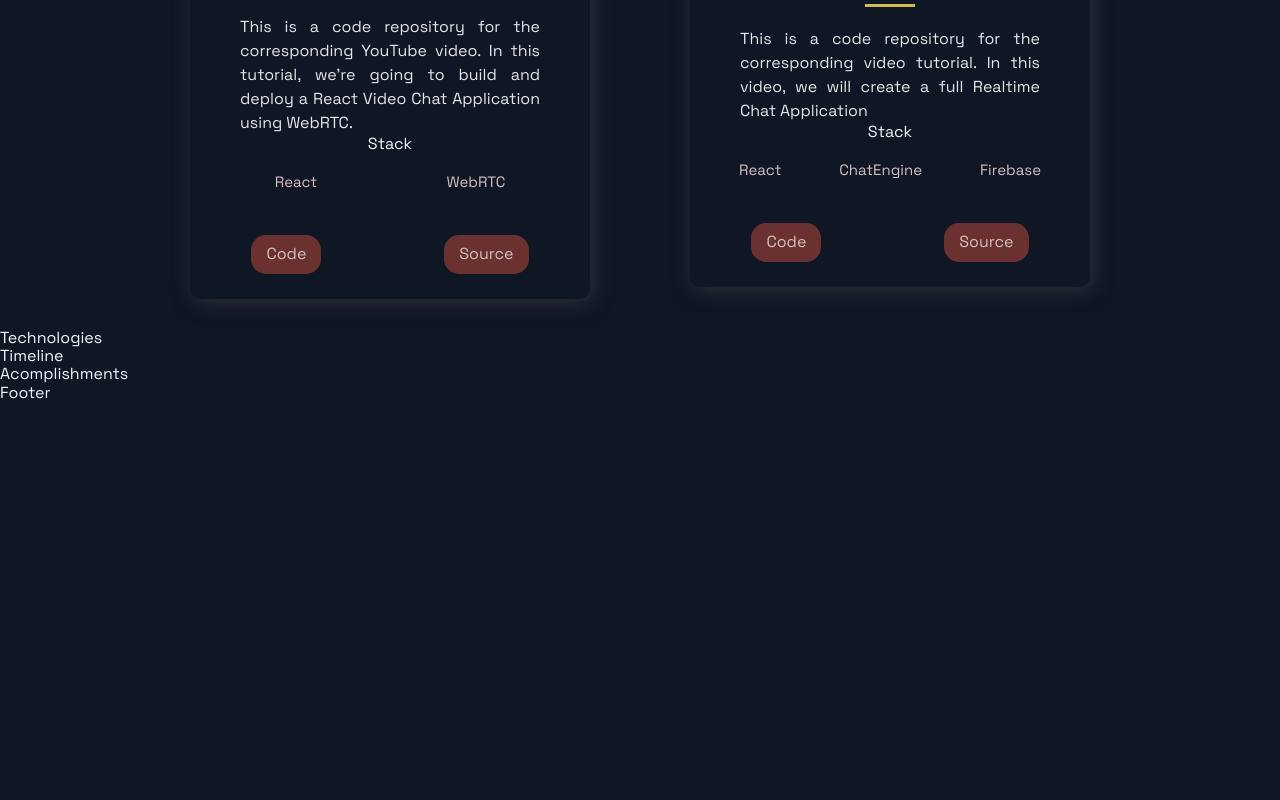
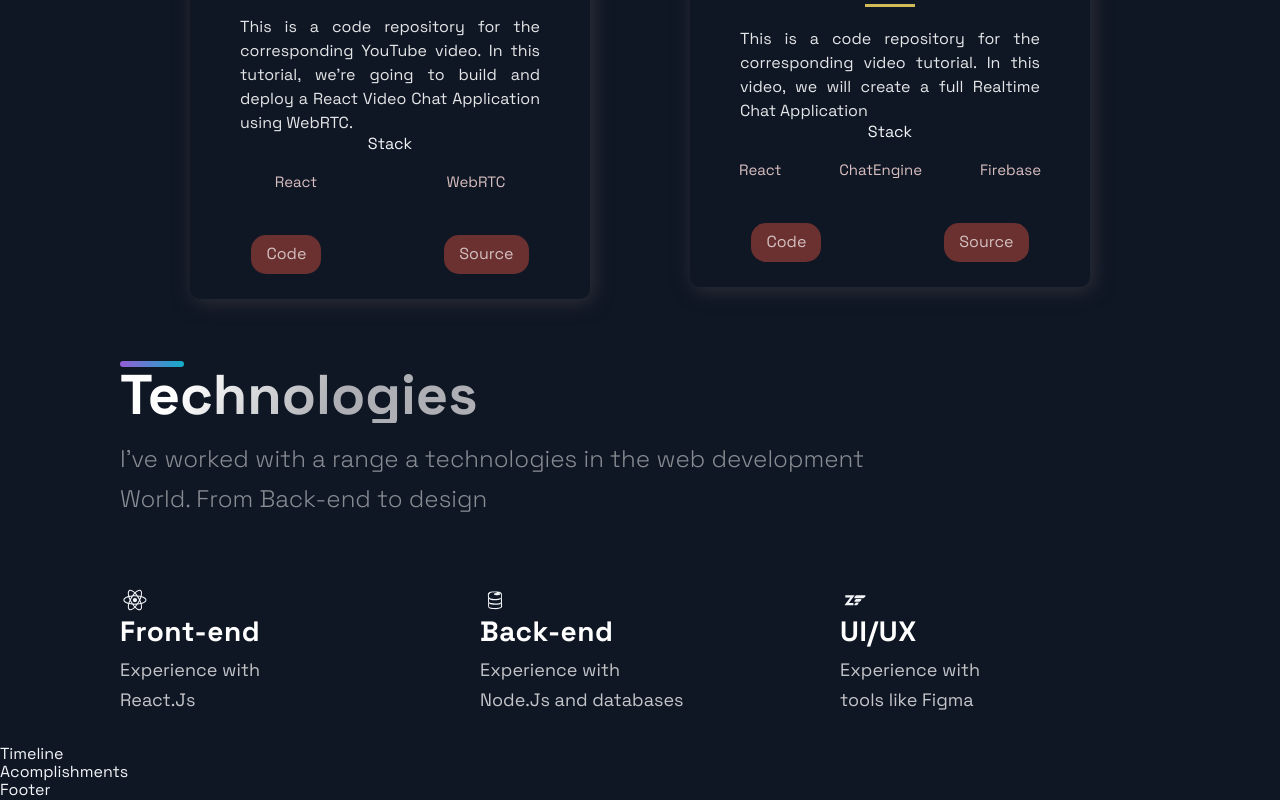
Before and after one commit to eddymandran/portfolio, a Next.js app: page / in a window 1280 px wide. Shown: the part 1864-2664 px from the top of the page. Before the commit the page ends 2267 px from the top, so only its background shows below. Built offline with nearby package versions, Linux system fonts and the light colour scheme.

Commit message:
technologies section done

```diff
--- a/src/components/Technologies/Technologies.js
+++ b/src/components/Technologies/Technologies.js
@@ -4,9 +4,46 @@
 import { List, ListContainer, ListItem, ListParagraph, ListTitle } from './TechnologiesStyles';
 
 const Technologies = () =>  (
-  <div>
-    Technologies
-  </div>
+  <Section id="tech">
+    <SectionDivider/>
+    <SectionTitle>Technologies</SectionTitle>
+    <SectionText>
+      I've worked with a range a technologies in the web development World.
+      From Back-end to design
+    </SectionText>
+    <List>
+      <ListItem>
+        <DiReact size="3rem"/>
+        <ListContainer>
+          <ListTitle>Front-end</ListTitle>
+          <ListParagraph>
+            Experience with <br/>
+            React.Js
+          </ListParagraph>
+        </ListContainer>
+      </ListItem>
+      <ListItem>
+        <DiFirebase size="3rem"/>
+        <ListContainer>
+          <ListTitle>Back-end</ListTitle>
+          <ListParagraph>
+            Experience with <br/>
+            Node.Js and databases
+          </ListParagraph>
+        </ListContainer>
+      </ListItem>
+      <ListItem>
+        <DiZend size="3rem"/>
+        <ListContainer>
+          <ListTitle>UI/UX</ListTitle>
+          <ListParagraph>
+            Experience with <br/>
+            tools like Figma
+          </ListParagraph>
+        </ListContainer>
+      </ListItem>
+    </List>
+  </Section>
 );
 
 export default Technologies;
```
